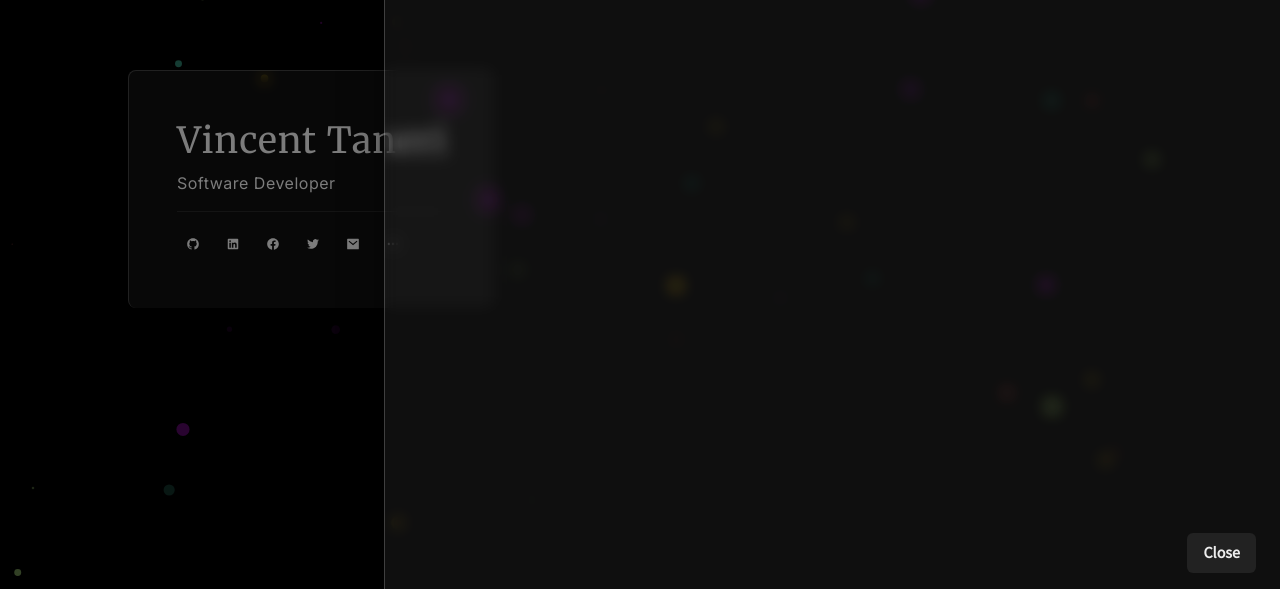
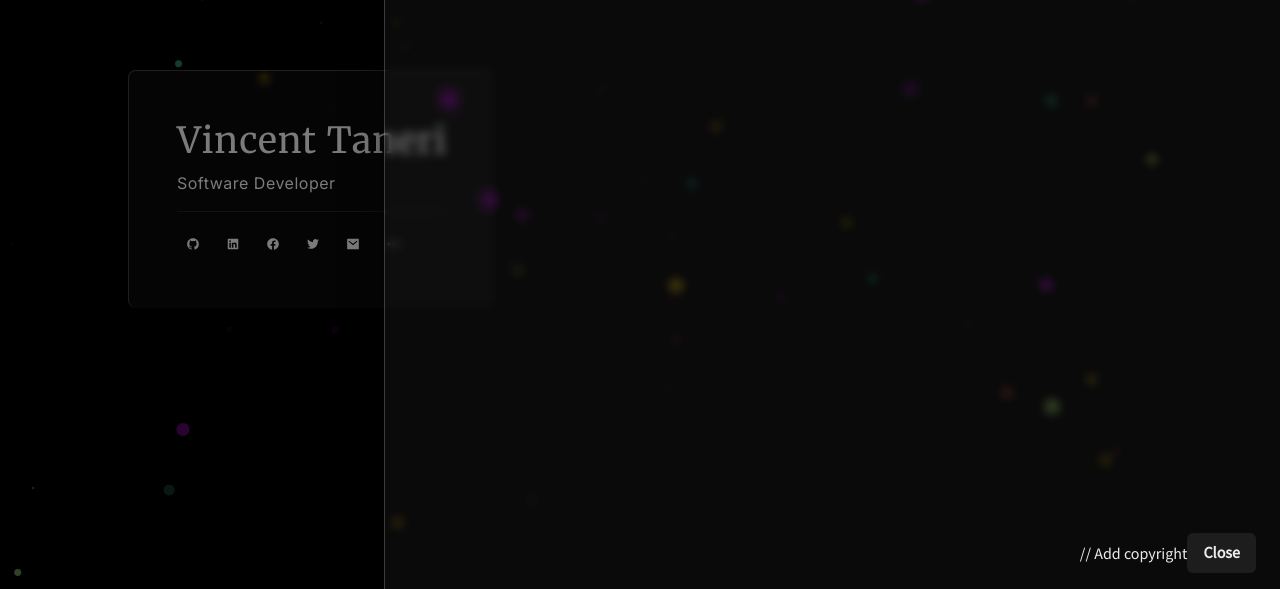
Before and after one commit to tanerijun/vitaneri-v1, a Next.js app: page / in a window 1280 px wide. Both pictures are taken after a click on the button 393 px from the left and 454 px from the top of the page. Shown: the part 211-800 px from the top of the page. Built offline with nearby package versions, Linux system fonts and the light colour scheme.

Commit message:
Improve glassmorphism

```diff
--- a/pages/_app.tsx
+++ b/pages/_app.tsx
@@ -10,8 +10,8 @@ import theme from '../src/theme';
 
 const GlobalStyles = css`
   .glassmorphism {
-    -webkit-backdrop-filter: blur(8px) saturate(125%); // Support for webkit
-    backdrop-filter: blur(8px) saturate(125%);
+    -webkit-backdrop-filter: blur(5px) saturate(125%); // Support for webkit
+    backdrop-filter: blur(5px) saturate(125%);
     border-top: 1px solid rgba(255, 255, 255, 0.2);
     border-left: 1px solid rgba(255, 255, 255, 0.2);
   }
--- a/pages/index.tsx
+++ b/pages/index.tsx
@@ -28,7 +28,7 @@ const Home: NextPage = () => {
           p={12}
           borderRadius="lg"
           divider={<Divider />}
-          bg="whiteAlpha.100"
+          bg="whiteAlpha.50"
           boxShadow="md"
           className="glassmorphism"
         >
--- a/src/components/LinkIcons/index.tsx
+++ b/src/components/LinkIcons/index.tsx
@@ -97,7 +97,7 @@ const AboutMeIcon = () => {
       >
         <DrawerOverlay />
         <DrawerContent
-          bg="whiteAlpha.100"
+          bg="whiteAlpha.50"
           className="glassmorphism"
           borderTop="none"
         >
@@ -107,6 +107,7 @@ const AboutMeIcon = () => {
             <AboutMeTabs />
           </DrawerBody>
           <DrawerFooter>
+            // Add copyright
             <Button onClick={onClose}>Close</Button>
           </DrawerFooter>
         </DrawerContent>
```
